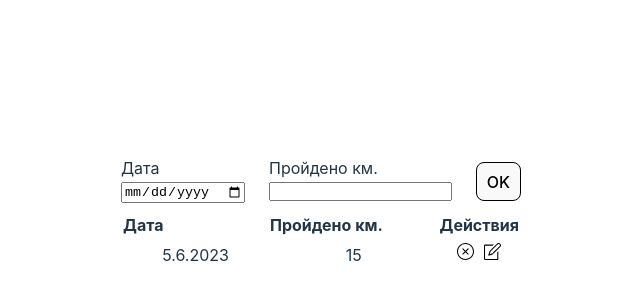
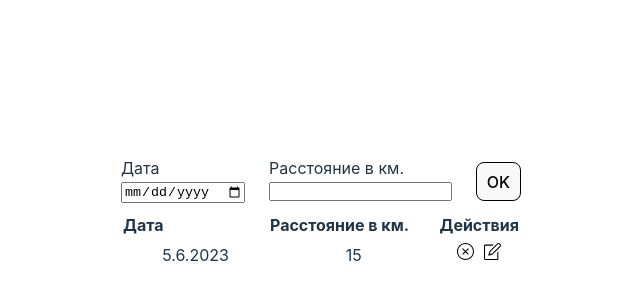
Before and after one commit to Go5710264/run-keeper, a React (Vite) app: page / in a window 1280 px wide. Shown: the part 186-486 px from the top of the page, without its empty margins (319-959 px from the left). Built offline with nearby package versions, Linux system fonts and the light colour scheme.

Commit message:
fix the column name of the table with Passed at a Distance. add README.md

```diff
--- a/src/App.css
+++ b/src/App.css
@@ -29,8 +29,6 @@
 }
 
 .form-button{
-  /* box-sizing: border-box;
-  height: 45px; */
   margin-top: 6px;
   padding: 5px 10px;
   border: 1px solid black;
@@ -96,11 +94,11 @@ td{
 
   width: 250px;
   height: 150px;
-  background-color: rgba(255, 255, 255, 0.87);
+  background-color: rgba(255, 255, 255);
   border: 1px solid black;
   border-radius: 25px;
 
-  z-index: 10;
+  /* z-index: 10; */
 }
 
 .modal-button{
--- a/src/components/DataEntryForm.jsx
+++ b/src/components/DataEntryForm.jsx
@@ -41,7 +41,7 @@ const DataEntryForm = ({ onAddWorkout }) => {
             </div>
 
             <div className="form-data">
-                <label htmlFor="distance" className="form-header">Пройдено км.</label>
+                <label htmlFor="distance" className="form-header">Расстояние в км.</label>
                 <input className='input-distance' type="text" name="distance" onChange={distanceHandler}/>
             </div>
 
--- a/src/components/Statistics.jsx
+++ b/src/components/Statistics.jsx
@@ -7,7 +7,7 @@ const Statistics = ( {training, onRemove, onEditing} ) => {
             <thead>
                 <tr>
                     <th className='table-header date'>Дата</th>
-                    <th className='table-header'>Пройдено км.</th>
+                    <th className='table-header'>Расстояние в км.</th>
                     <th className='table-header action'>Действия</th>
                 </tr>
             </thead>
--- a/src/components/TrainingEditingWindow.jsx
+++ b/src/components/TrainingEditingWindow.jsx
@@ -43,7 +43,7 @@ const TrainingEditingWindow = ({ active, setActive, workout, onAddWorkout }) =>
                 >
 
                 <label htmlFor="date">
-                    Дата
+                    Дата: &#x20;
                     <input
                         type="date"
                         name="date"
@@ -53,7 +53,7 @@ const TrainingEditingWindow = ({ active, setActive, workout, onAddWorkout }) =>
                 </label>
 
                 <label htmlFor="distance">
-                    Пройдено км.
+                    Расстояние в км.
                     <input
                         type="text"
                         name="distance"
```
Also changed, not shown: run_keeper.gif (added), 1 other file (tests, documents, lock files or other folders).
